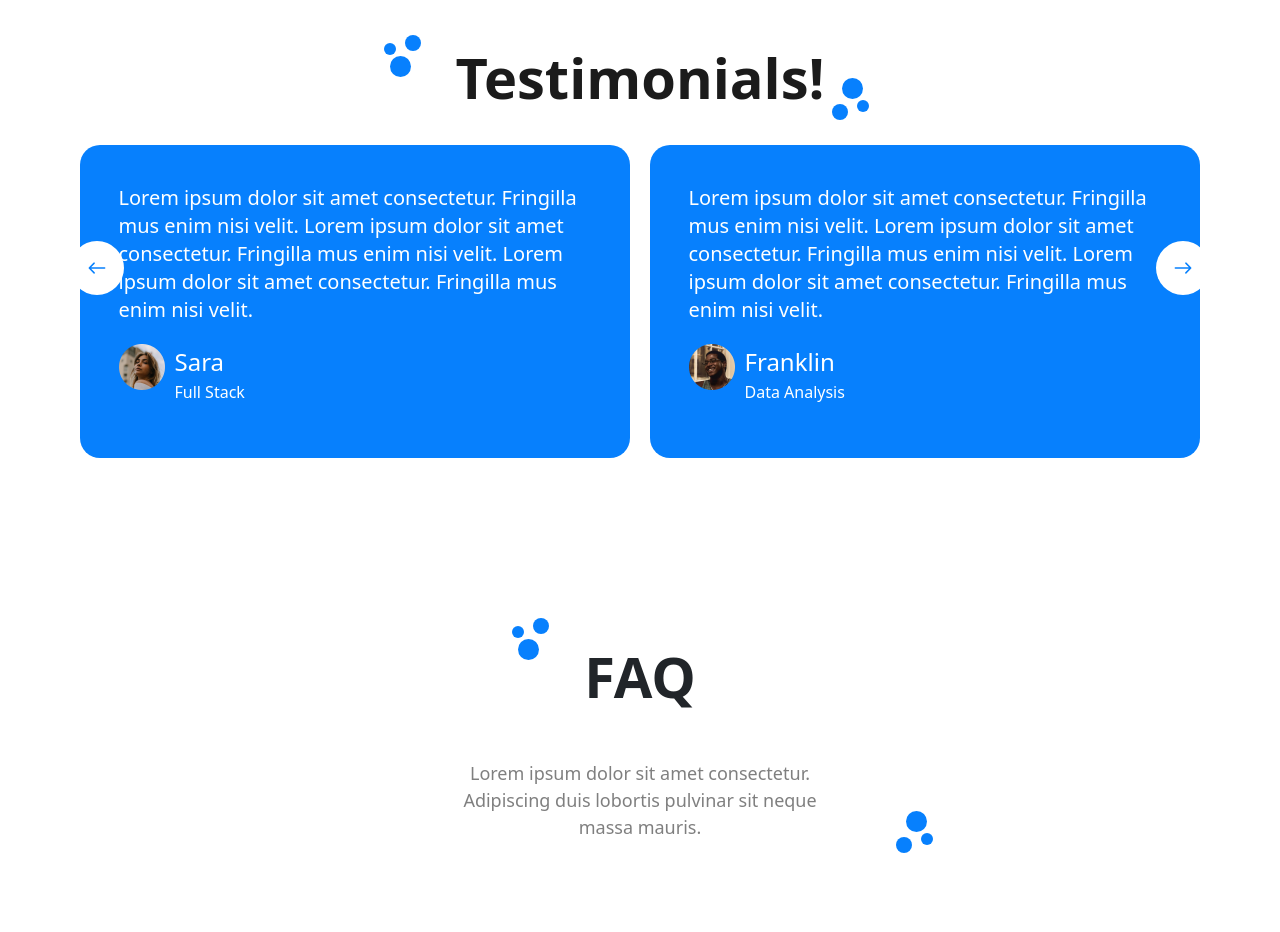
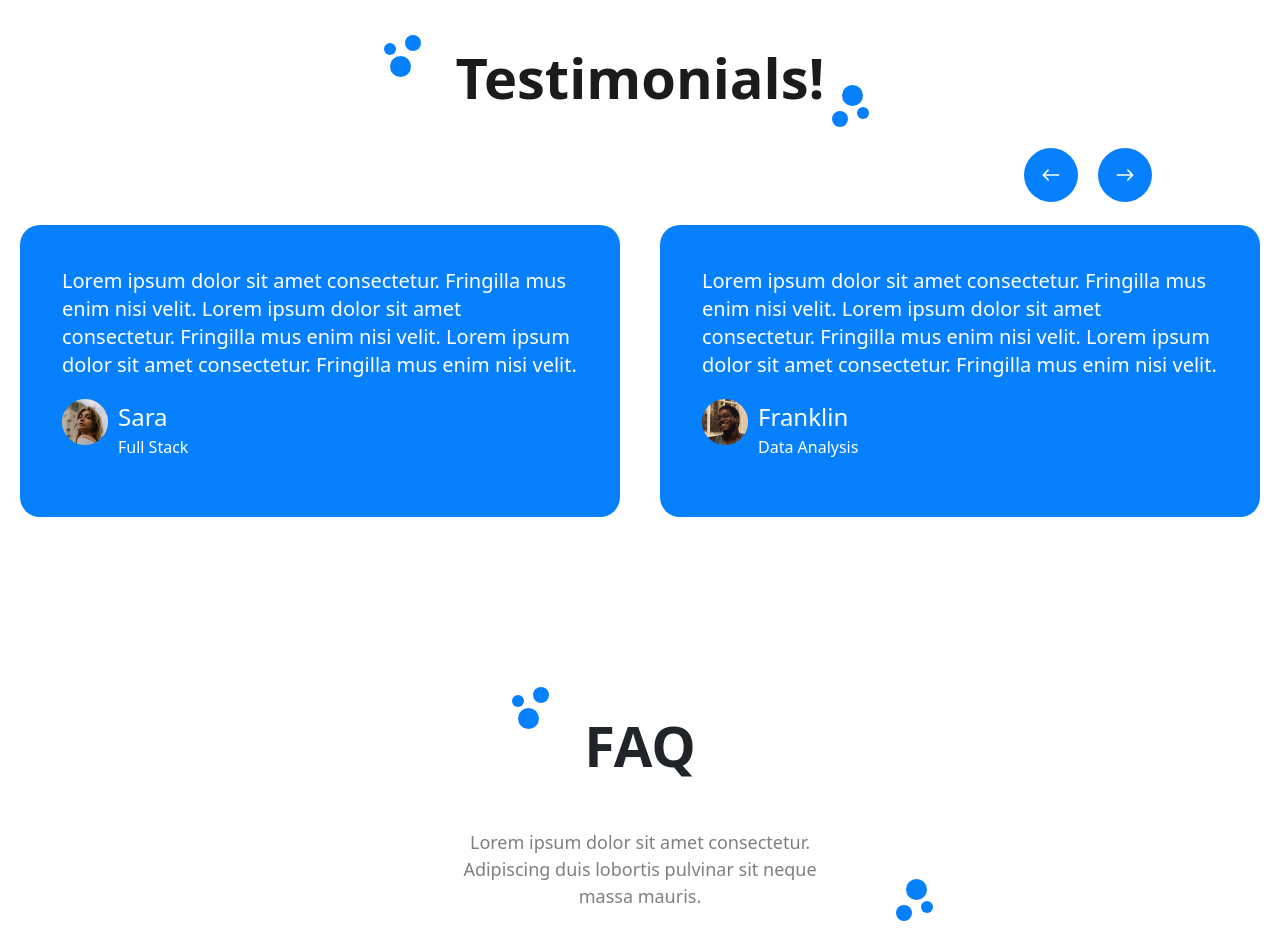
Before and after one commit to anjanasri13/exceledge, a React (Create React App) app: page / in a window 1280 px wide. Shown: the part 5620-6552 px from the top of the page. Built offline with nearby package versions, Linux system fonts and the light colour scheme.

Commit message:
fix!:Carousel fixed

```diff
--- a/src/screens/Home.js
+++ b/src/screens/Home.js
@@ -1323,12 +1323,11 @@ export default function Home() {
           customLeftArrow={isDesktop ? <CustomLeftArrow /> : null}
           customRightArrow={isDesktop ? <CustomRightArrow /> : null}
           additionalTransfrom={0}
-          arrows={isDesktop}
+          arrows
           autoPlaySpeed={3000}
           centerMode={false}
           className=""
-          containerClass="container"
-          // dotListClass=""
+          containerClass=""
           draggable
           focusOnSelect={false}
           infinite
--- a/src/styles/home.css
+++ b/src/styles/home.css
@@ -411,7 +411,8 @@
   /* max-width: 580px; */
 }
 .carousel-item-padding {
-  padding: 10px;
+  padding: 20px;
+  padding-top: 1%;
 }
 .testimonials-heading {
   font-size: 56px;
@@ -465,7 +466,7 @@
 .react-multi-carousel-item {
   transform-style: preserve-3d;
   backface-visibility: hidden;
-  /* // width: 428px !important; */
+  /* width: 428px !important; */
   display: flex;
   align-items: center;
   justify-content: center;
@@ -473,28 +474,28 @@
 }
 .custom-arrow {
   position: absolute;
-  top: 40%;
+  top: 10%;
   transform: translateY(-50%);
-  background: #ffffff;
+  background: #0780fd;
   border: none;
   border-radius: 50%;
   width: 54px;
   height: 54px;
   cursor: pointer;
-  color: #0780fd;
+  color: #ffffff;
   font-size: 30px;
   display: flex;
   align-items: center;
   justify-content: center;
-  z-index: 2;
+  z-index: 1;
 }
 
 .custom-arrow-left {
-  left: 0%;
+  left: 80%;
 }
 
 .custom-arrow-right {
-  right: 0%;
+  right: 10%;
 }
 
 @media (max-width: 576px) {
@@ -553,6 +554,19 @@
   /* width: 100% !important; */
   margin: 0 !important;
 }
+.react-multiple-carousel__arrow {
+  position: absolute;
+  outline: 0;
+  transition: all 0.5s;
+  border-radius: 35px;
+  z-index: 1000;
+  border: 0;
+  background: white;
+  min-width: 43px;
+  min-height: 43px;
+  opacity: 1;
+  cursor: pointer;
+}
 .stats-grid {
   border-radius: 40px;
   background-color: #0780fd29;
```
